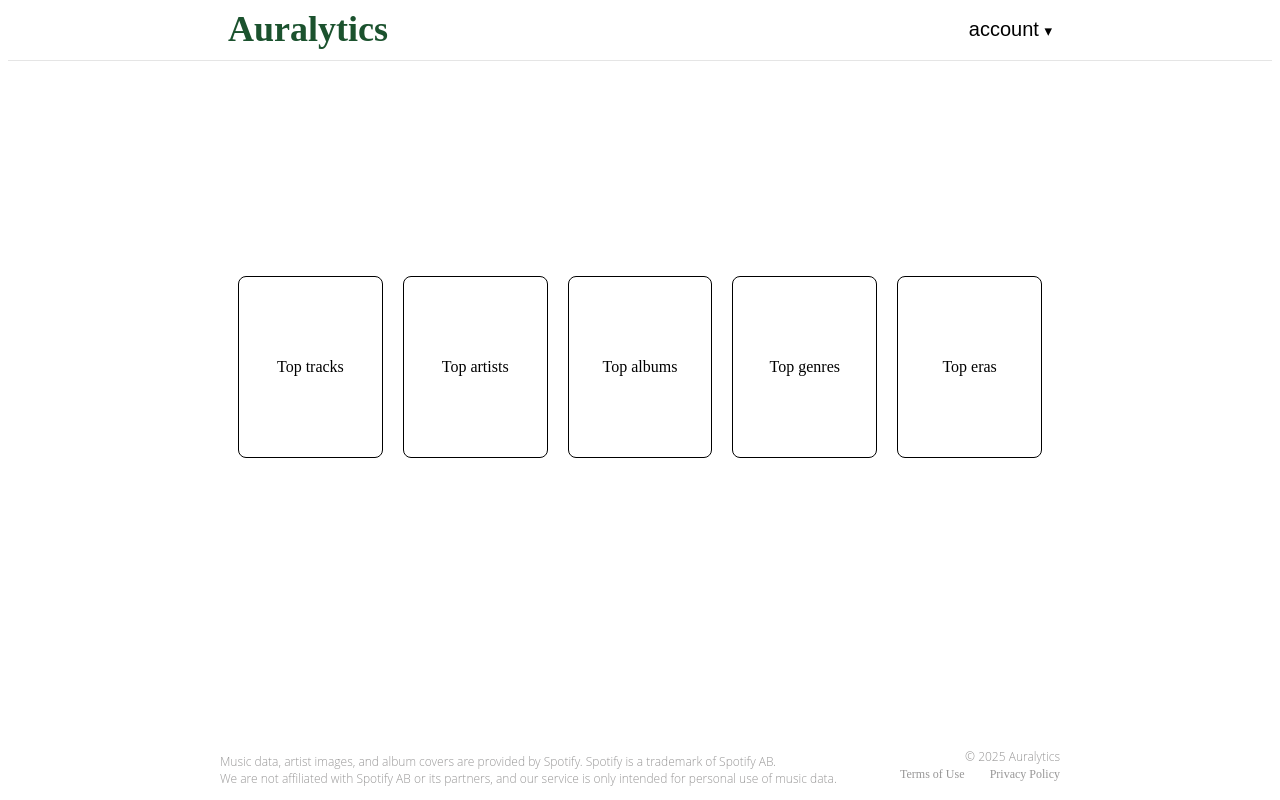
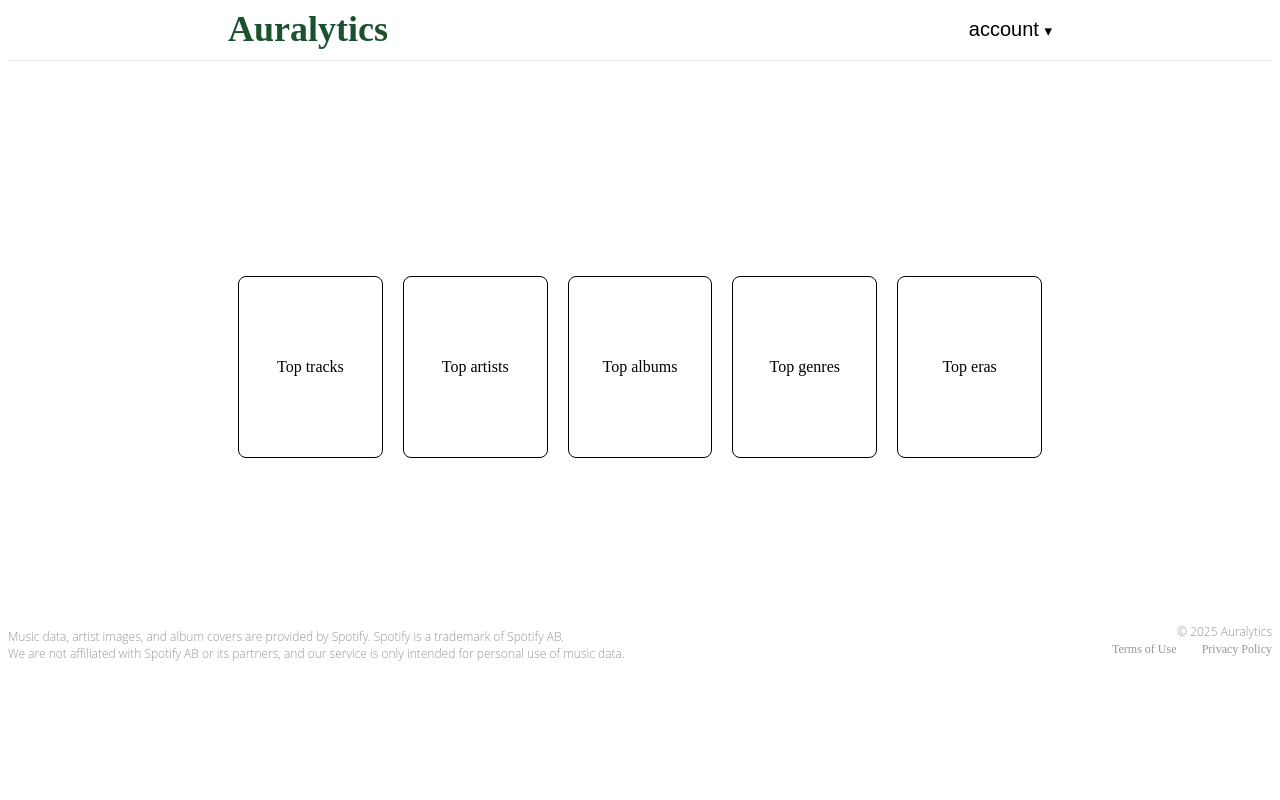
Before and after one commit to WengYiNing/Auralytics, a React (Create React App) app in the folder frontend/: page / in a window 1280 px wide. Built offline with nearby package versions, Linux system fonts and the light colour scheme; no server answers; sample sign-in values are in the browser's storage.

Commit message:
update Function.tsx

```diff
--- a/frontend/src/pages/Function.tsx
+++ b/frontend/src/pages/Function.tsx
@@ -4,7 +4,7 @@ import Header from '../components/Header';
 import '../styles/Function.css';
 import { useAuth } from '../AuthContext';
 
-const SpotifyMusicInsights: React.FC = () => {
+const FunctionPage: React.FC = () => {
   const { isLoggedIn } = useAuth();
   const navigate = useNavigate();
 
@@ -26,7 +26,7 @@ const SpotifyMusicInsights: React.FC = () => {
           <Link to="/eras">Top eras</Link>
         </div>
       </div>
-      <div className='fuction-footer'>
+      <div className='function-footer'>
         <div className="content">
           <div className='trade-mark-and-disclaimer'>
             <p>
@@ -47,4 +47,4 @@ const SpotifyMusicInsights: React.FC = () => {
   );
 }
 
-export default SpotifyMusicInsights;
+export default FunctionPage;
--- a/frontend/src/styles/Function.css
+++ b/frontend/src/styles/Function.css
@@ -67,7 +67,7 @@ font-style: italic;
     margin: 0px 220px;
   }
 
-  .fuction-footer .content {
+  .fucntion-footer .content {
     margin: 0 auto;
     display: flex;
     justify-content: space-between;
```
